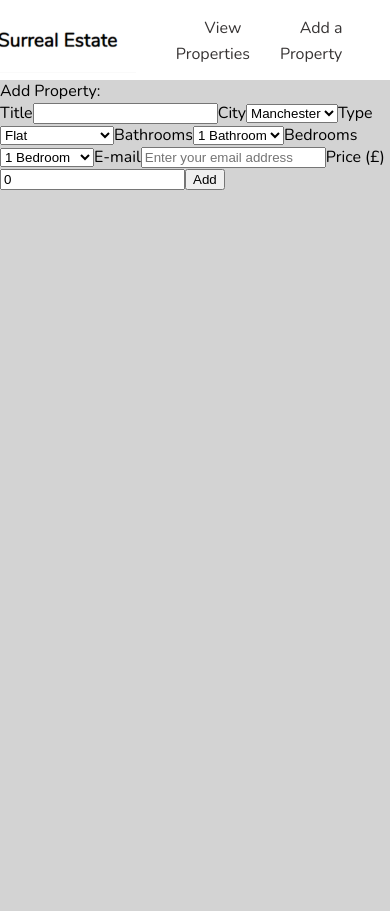
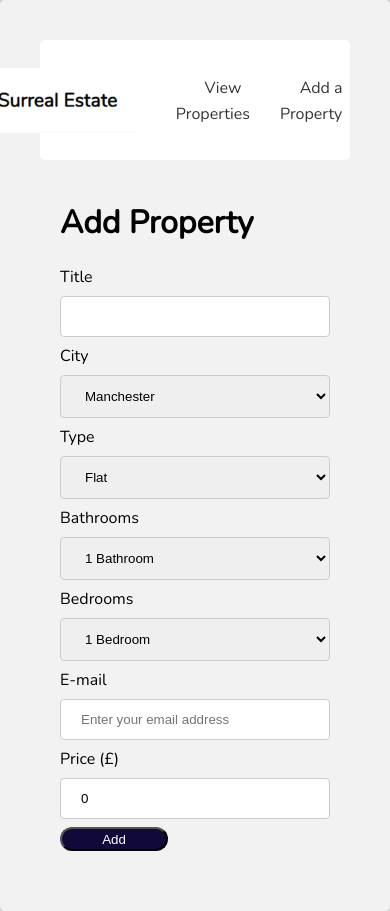
Before and after one commit to jcainuk/surreal-estate, a React (Create React App) app: page /AddProperty in a window 390 px wide. Shown: the top 911 px of the page. Before the commit the page ends 844 px from the top, so only its background shows below. Built offline with nearby package versions, Linux system fonts and the light colour scheme.

Commit message:
Fixing form and navbar styling. Still some issues with logo responsiveness

```diff
--- a/src/components/AddProperty.js
+++ b/src/components/AddProperty.js
@@ -25,13 +25,14 @@ const AddProperty = () => {
   };
 
   return (
-    <div className="AddProperty">
-      Add Property:
+    <div>
+      <h1>Add Property</h1>
       <form onSubmit={handleAddProperty}>
         <label htmlFor="title">
           Title
           <input
             required
+            type="text"
             id="title"
             name="title"
             value={fields.title}
@@ -130,7 +131,9 @@ const AddProperty = () => {
             min="0"
           />
         </label>
-        <button type="submit">Add</button>
+        <button className="add-property-button" type="submit">
+          Add
+        </button>
       </form>
     </div>
   );
--- a/src/components/NavBar.js
+++ b/src/components/NavBar.js
@@ -6,7 +6,7 @@ import logo from "../images/logo.png";
 const NavBar = () => {
   return (
     <div className="navbar">
-      <img src={logo} alt="surreal-estate-logo" />
+      <img src={logo} className="logo" alt="surreal-estate-logo" />
       <ul className="navbar-links">
         <li>
           <Link className="navbar-links-item" to="/">
--- a/src/styles/AddProperty.css
+++ b/src/styles/AddProperty.css
@@ -1,7 +1,62 @@
-.addproperty {
+input[type=text], select {
+  width: 100%;
+  padding: 12px 20px;
+  margin: 8px 0;
+  display: inline-block;
+  border: 1px solid #ccc;
+  border-radius: 4px;
+  box-sizing: border-box;
+}
 
-  padding: 10%;
+input[type=number], select {
+  width: 100%;
+  padding: 12px 20px;
+  margin: 8px 0;
+  display: inline-block;
+  border: 1px solid #ccc;
+  border-radius: 4px;
+  box-sizing: border-box;
+}
 
+input[type=email] {
+  width: 100%;
+  padding: 12px 20px;
+  margin: 8px 0;
+  display: inline-block;
+  border: 1px solid #ccc;
+  border-radius: 4px;
+  box-sizing: border-box;
+}
+
+input[type=submit] {
+  width: 100%;
+  background-color: #4CAF50;
+  color: white;
+  padding: 14px 20px;
+  margin: 8px 0;
+  border: none;
+  border-radius: 4px;
+  cursor: pointer;
+}
+
+input[type=submit]:hover {
+  background-color: #45a049;
+}
+
+div {
+  border-radius: 5px;
+  background-color: #f2f2f2;
+  padding: 20px;
+}
+
+.add-property-button {
+
+  padding: 1%;
+  border-radius: 25px;
+  width: 40%;
+  background-color: #12093b;
+  color: white;
+  cursor: pointer;
 
 
 }
--- a/src/styles/App.css
+++ b/src/styles/App.css
@@ -0,0 +1,8 @@
+body {
+  margin: 0;
+  padding: 0;
+  overflow-x: hidden;
+}
+a {
+  text-decoration: none;
+}
--- a/src/styles/NavBar.css
+++ b/src/styles/NavBar.css
@@ -7,8 +7,9 @@
   font-size: 1.2rem;
 
 }
-img {
-  height: 65px;
+.logo {
+  max-width: 100%;
+   height: 65px;
   justify-self: start;
   margin-left: 0px;
 }
```
